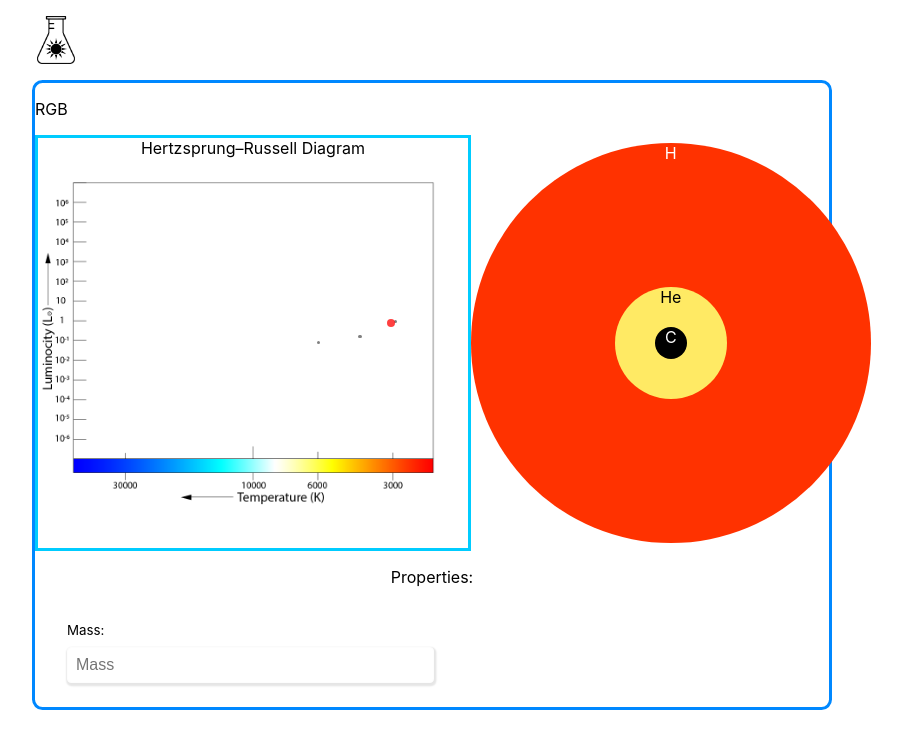
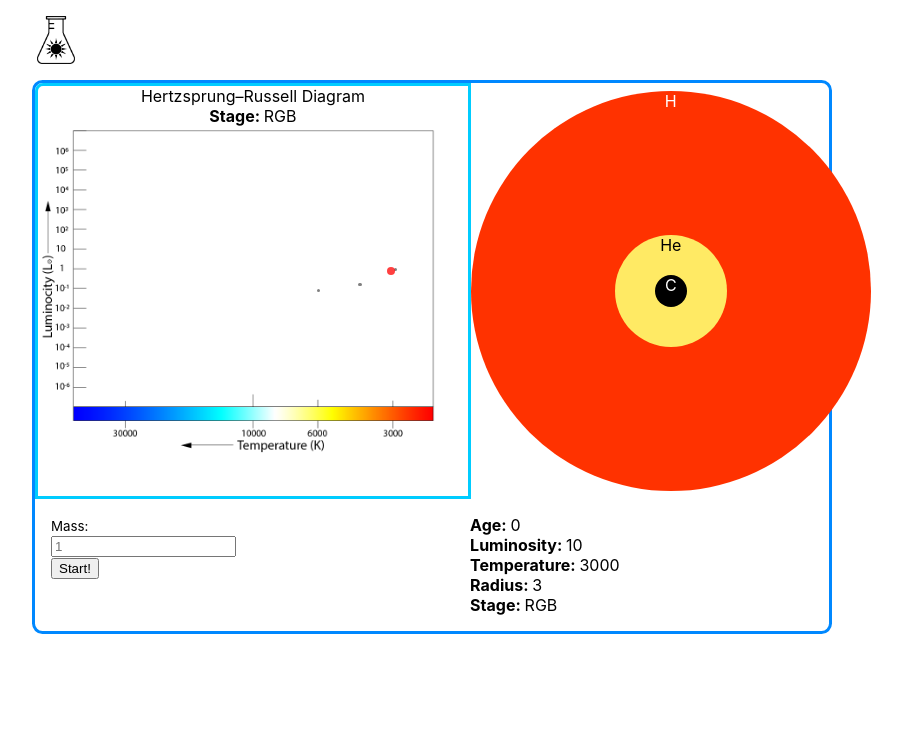
Before and after one commit to meetinger/starlabReact, a React (Create React App) app: page / in a window 1280 px wide. Shown: the top 748 px of the page, without its empty margins (208-1110 px from the left). Built offline with nearby package versions, Linux system fonts and the light colour scheme.

Commit message:
New labels and refactoring

```diff
--- a/src/components/HRdiagram/HRDiagram.js
+++ b/src/components/HRdiagram/HRDiagram.js
@@ -16,14 +16,12 @@ export class HRDiagram extends React.Component {
 
         if (props.track === undefined) {
             this.state = {
-                temperature: props.temperature,
-                luminosity: props.luminosity,
+                properties: props.properties,
                 track: []
             }
         } else {
             this.state = {
-                temperature: props.temperature,
-                luminosity: props.luminosity,
+                properties: props.properties,
                 track: props.track
             }
         }
@@ -45,8 +43,7 @@ getXByTemperature(val)
 componentWillReceiveProps(nextProps)
 {
     this.setState({
-        temperature: nextProps.temperature,
-        luminosity: nextProps.luminosity
+        properties: nextProps.properties,
     });
 }
 
@@ -83,12 +80,15 @@ render()
 {
     return (
         <div className={styles.HRDiagramWrapper}>
-            <div className={styles.hrheader}>Hertzsprung–Russell Diagram</div>
+            <div className={styles.hrheader}>
+                <div>Hertzsprung–Russell Diagram</div>
+                <div><b>Stage: </b>{this.state.properties.stage}</div>
+            </div>
             <div className={styles.HRDiagram}>
                 <div className={styles.point}
                      style={{
-                         top: "calc(" + this.getYByLuminosity(this.state.luminosity) + "% - 0.25rem)",
-                         left: "calc(" + this.getXByTemperature(this.state.temperature) + "% - 0.25rem)"
+                         top: "calc(" + this.getYByLuminosity(this.state.properties.luminosity) + "% - 0.25rem)",
+                         left: "calc(" + this.getXByTemperature(this.state.properties.temperature) + "% - 0.25rem)"
                      }}/>
                 <div></div>
                 {this.genTrack(this.state.track)}
@@ -98,14 +98,4 @@ render()
         </div>);
 }
 
-getComponent()
-{
-    return (<HRDiagram x={this.state.pointX} y={this.state.pointY}/>);
 }
-
-getPoint()
-{
-    return this.point;
-}
-
-}
--- a/src/components/HRdiagram/HRDiagram.module.scss
+++ b/src/components/HRdiagram/HRDiagram.module.scss
@@ -13,6 +13,7 @@
   align-items: center;
   align-content: space-around;
   border: solid 0.2rem #00ccff;
+  border-radius: 0.5rem 0 0 0;
 
 
   .HRDiagram {
@@ -29,45 +30,6 @@
     //border-radius: 0.5rem 0 0.5rem 0;
 
     //align-items: end;
-
-    .leftScale {
-      //margin-top: -1rem;
-      height: 100%;
-      display: flex;
-      ul {
-        margin: 0.75rem 0;
-        padding: 0;
-        display: flex;
-        align-content: space-between;
-        flex-direction: column-reverse;
-        //height: 100%;
-        li{
-          display: block;
-          margin-top:auto;
-          margin-bottom:auto;
-          margin-right: auto;
-          margin-left: 0;
-        }
-      }
-    }
-
-    .bottomScale {
-      width: 100%;
-      display: flex;
-      align-content: end;
-      ul{
-        padding: 0;
-        display: flex;
-        width:100%;
-        flex-direction: row-reverse;
-        align-items: end;
-      }
-      li {
-        display: inline;
-        margin-left: auto;
-        margin-right: auto;
-      }
-    }
 
   }
 
@@ -94,6 +56,7 @@
 //$hrtextheight
 .hrheader{
   height: 1rem;
+  text-align: center;
 }
 .hrfooter{
   height: 1rem;
--- a/src/components/Main/Main.js
+++ b/src/components/Main/Main.js
@@ -22,7 +22,8 @@ export class Main extends React.Component {
                 luminosity: 1,
                 temperature: 5600,
                 stage: "Main Sequence",
-                age: 0
+                age: 0,
+                radius: 1
             },
             delay: 1000
         },
@@ -41,7 +42,8 @@ export class Main extends React.Component {
                 luminosity: 2,
                 temperature: 4000,
                 stage: "SubGiant",
-                age: 0
+                age: 0,
+                radius: 2
             },
             delay: 2000
         },
@@ -64,7 +66,8 @@ export class Main extends React.Component {
                 luminosity: 10,
                 temperature: 3000,
                 stage: "RGB",
-                age: 0
+                age: 0,
+                radius: 3
             },
             delay: 2000
         },
@@ -77,7 +80,12 @@ export class Main extends React.Component {
             stage: this.calculated[0]
         }
         this.start()
+        this.massField = React.createRef()
+        this.massFieldHandler = this.massFieldHandler.bind(this)
+    }
 
+    massFieldHandler(){
+        alert(this.massField.value)
     }
 
     setStage(stg) {
@@ -98,60 +106,77 @@ export class Main extends React.Component {
         }
     }
 
-    extractTrack() {
+    extractTrack(arr) {
         let track = []
-        for (let i of this.calculated) {
+        for (let i of arr) {
             track.push({luminosity: i.properties.luminosity, temperature: i.properties.temperature})
         }
         return track
     }
 
+    startAlert(){
+        alert(this.massField.value)
+    }
+
+
+
     render() {
-        let arr = [{
-            matter: "H",
-            color: [255, 50, 0],
-            size: "20rem"
-        }, {
-            matter: "He",
-            color: [255, 234, 100],
-            size: "10rem"
-        },
-            {
-                matter: "C",
-                color: [10, 10, 10],
-                size: "2rem"
-            }
-        ]
-
-        let track = []
-
 
         return (<div className={styles.main}>
             {Navbar}
             <div className={styles.body}>
-                <p>{this.state.stage.properties.stage}</p>
+                {/*<p>{this.state.stage.properties.stage}</p>*/}
                 <div className={styles.section}>
-                    <HRDiagram temperature={this.state.stage.properties.temperature} luminosity={this.state.stage.properties.luminosity}
-                               track={this.extractTrack()}/>
+                    <HRDiagram properties={this.state.stage.properties}
+                               track={this.extractTrack(this.calculated)}/>
                     <div className={styles.structureWrapper}>
                         {/*<div></div>*/}
                         <Structure shells={this.state.stage.structure}/>
                     </div>
                 </div>
                 <div>
-                    <div className="text-center margin-1rem">Properties:</div>
-                    <div className={styles.doubleInputGroup}>
-                        <div className={styles.inputGroup}>
-                            <div>
-                                <small className={styles.inputLabel}>Mass:</small>
+                    <div className={styles.properties}>
+                        <div style={{width: "55%"}}>
+
+                            <div className="input-group input-group-without-padding">
+                                <div>
+                                    <small className="input-label">Mass:</small>
+                                </div>
+                                <div>
+                                    <input ref={this.massField} className="input-field" type="text" placeholder="1"/>
+                                </div>
                             </div>
-                            <div>
-                                <input className={styles.inputField} type="text" placeholder="Mass"/>
-                            </div>
+                            <button onClick={this.massFieldHandler}>Start!</button>
+
+                        </div>
+                        <div style={{width: "45%"}}>
+                            <div><b>Age: </b>{this.state.stage.properties.age}</div>
+                            <div><b>Luminosity: </b>{this.state.stage.properties.luminosity}</div>
+                            <div><b>Temperature: </b>{this.state.stage.properties.temperature}</div>
+                            <div><b>Radius: </b>{this.state.stage.properties.radius}</div>
+                            <div><b>Stage: </b>{this.state.stage.properties.stage}</div>
                         </div>
                     </div>
+                    {/*<div className="text-center margin-1rem">Properties:</div>*/}
+                    {/*<div className={styles.doubleInputGroup}>*/}
+                    {/*    <div className={styles.inputGroup}>*/}
+                    {/*        <div>*/}
+                    {/*            <small className={styles.inputLabel}>Mass:</small>*/}
+                    {/*        </div>*/}
+                    {/*        <div>*/}
+                    {/*            <input className={styles.inputField} type="text" placeholder="Mass"/>*/}
+                    {/*        </div>*/}
+                    {/*    </div>*/}
+                    {/*</div>*/}
                 </div>
             </div>
         </div>)
     }
+
+
+    calcEvolution(mass){
+        let calculated = []
+        let mainSequenceLifeTime=Math.pow(10, 10)*Math.pow(1.0/mass, 2.5)
+    }
+
 }
--- a/src/components/Main/Main.module.scss
+++ b/src/components/Main/Main.module.scss
@@ -19,7 +19,9 @@
   width: 100%;
 }
 .properties{
-
+  display: flex;
+  justify-content: space-evenly;
+  padding: 1rem;
 }
 
 .doubleInputGroup{
```
Also changed, not shown: Utils.js (added, +55 -0 lines), src/components/Structure/Structure.js (+0 -32 lines), src/components/textField/textField.js (added, +26 -0 lines).
